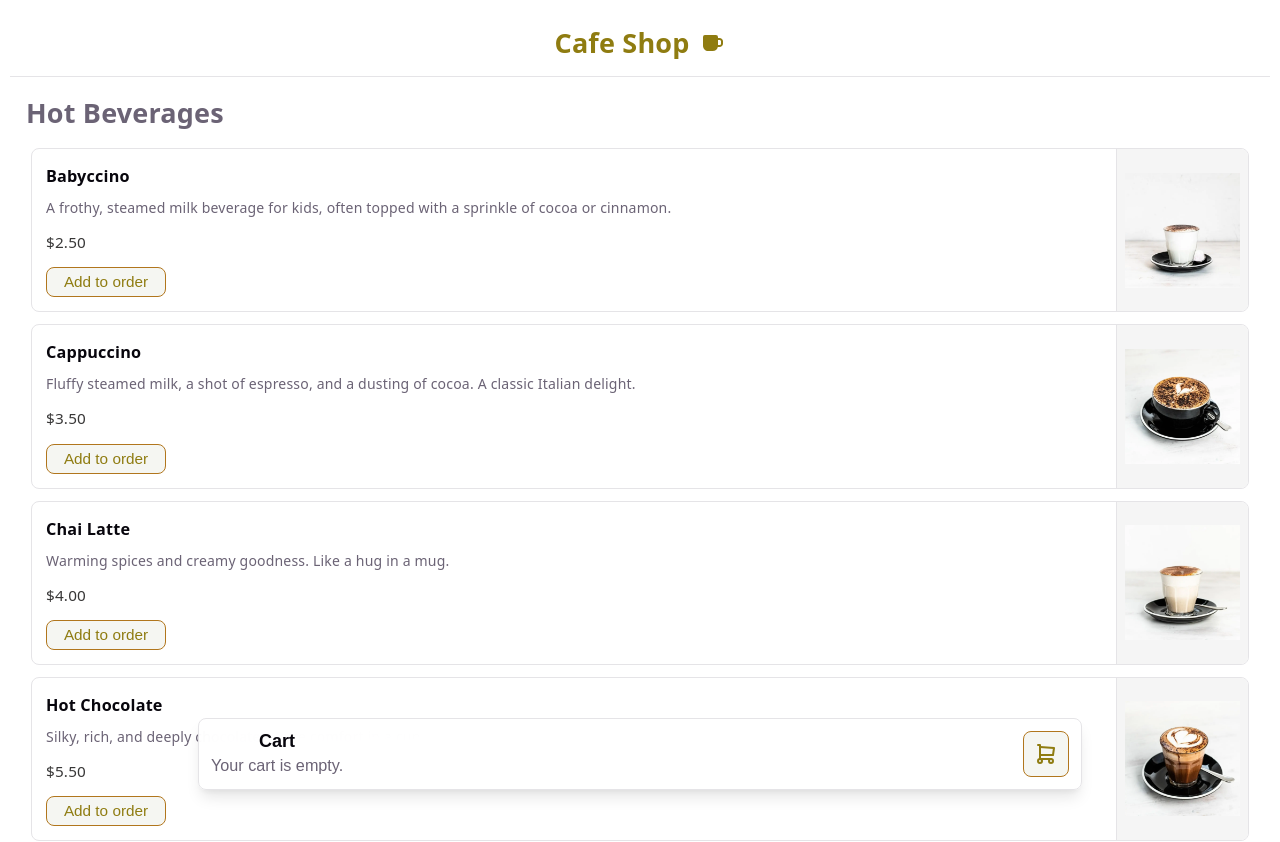
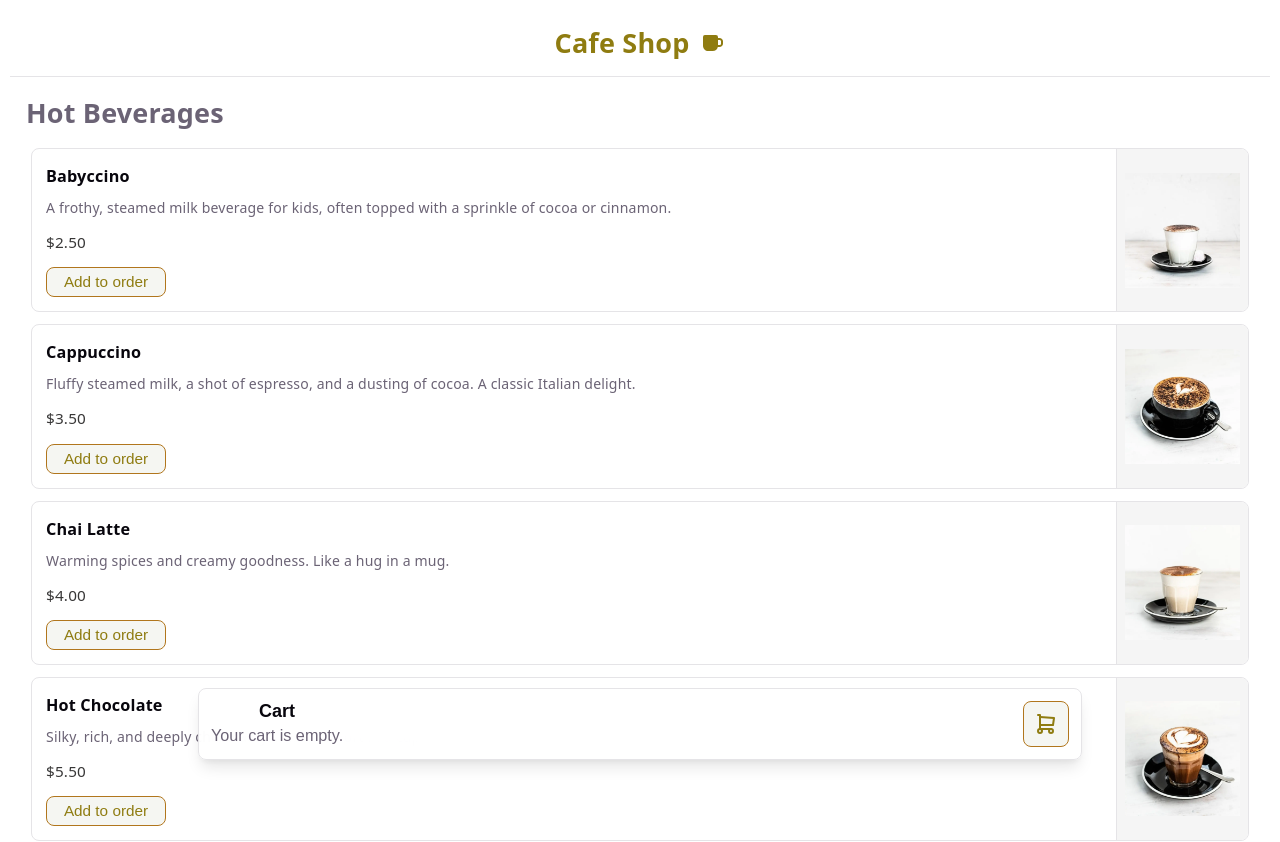
Before and after one commit to pheduarte/CafeShop, a React (Vite) app: page / in a window 1280 px wide. Shown: the top 842 px of the page. Built offline with nearby package versions, Linux system fonts and the light colour scheme.

Commit message:
style: update margin for layout consistency and clean up submit button styles

```diff
--- a/src/App.css
+++ b/src/App.css
@@ -315,7 +315,7 @@
   justify-content: space-between;
   gap: 14px;
   max-width: 884px;
-  margin: 0 auto;
+  margin: 30px auto;
   padding: 12px;
   color: var(--text-h);
   background: rgba(255, 255, 255, 0.94);
@@ -532,7 +532,6 @@
   }
 }
 
-
 .cancel-button {
   padding: 10px 16px;
   font-size: 0.95rem;
```
Lines whose indentation alone changed are shown as unchanged.
